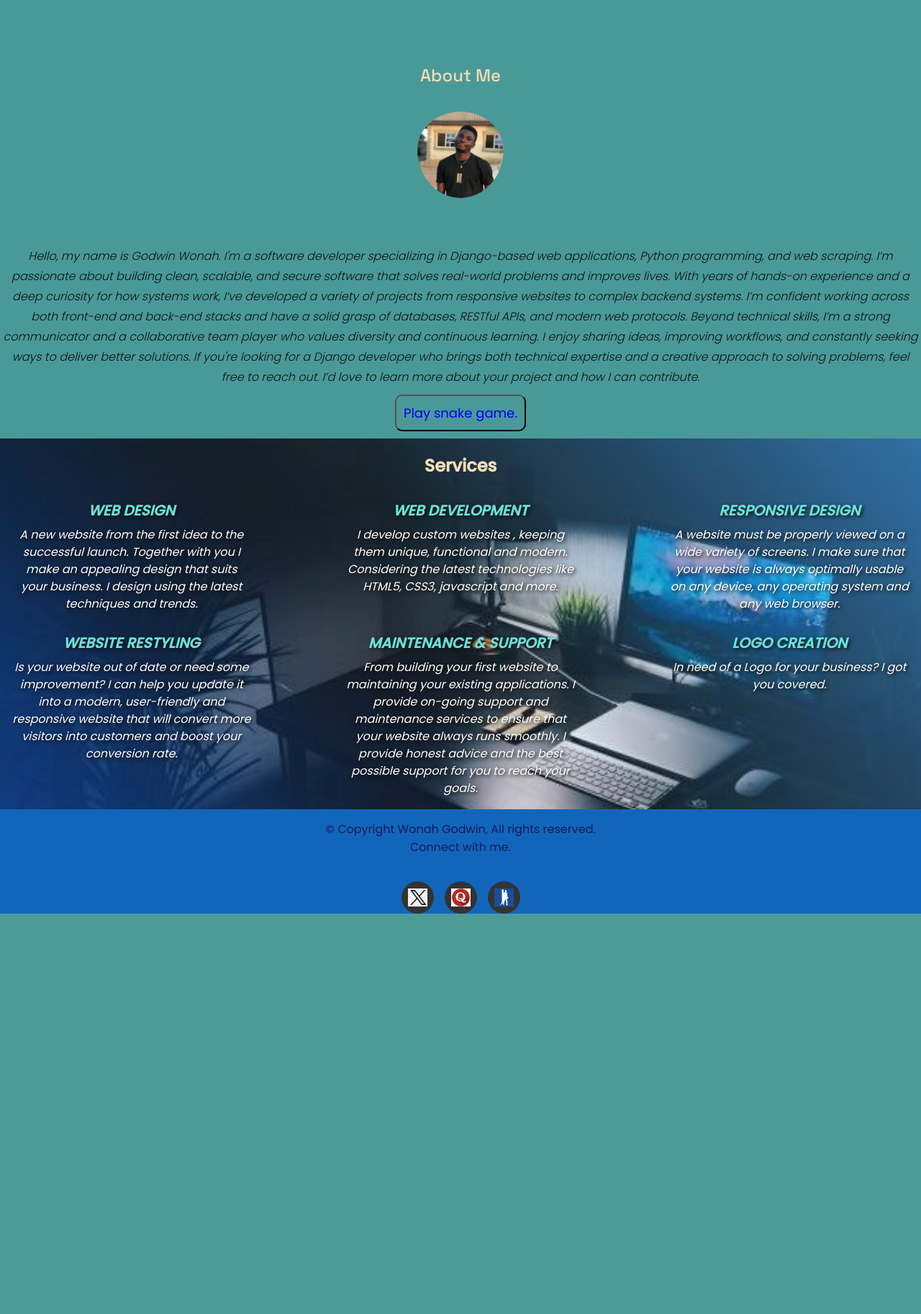
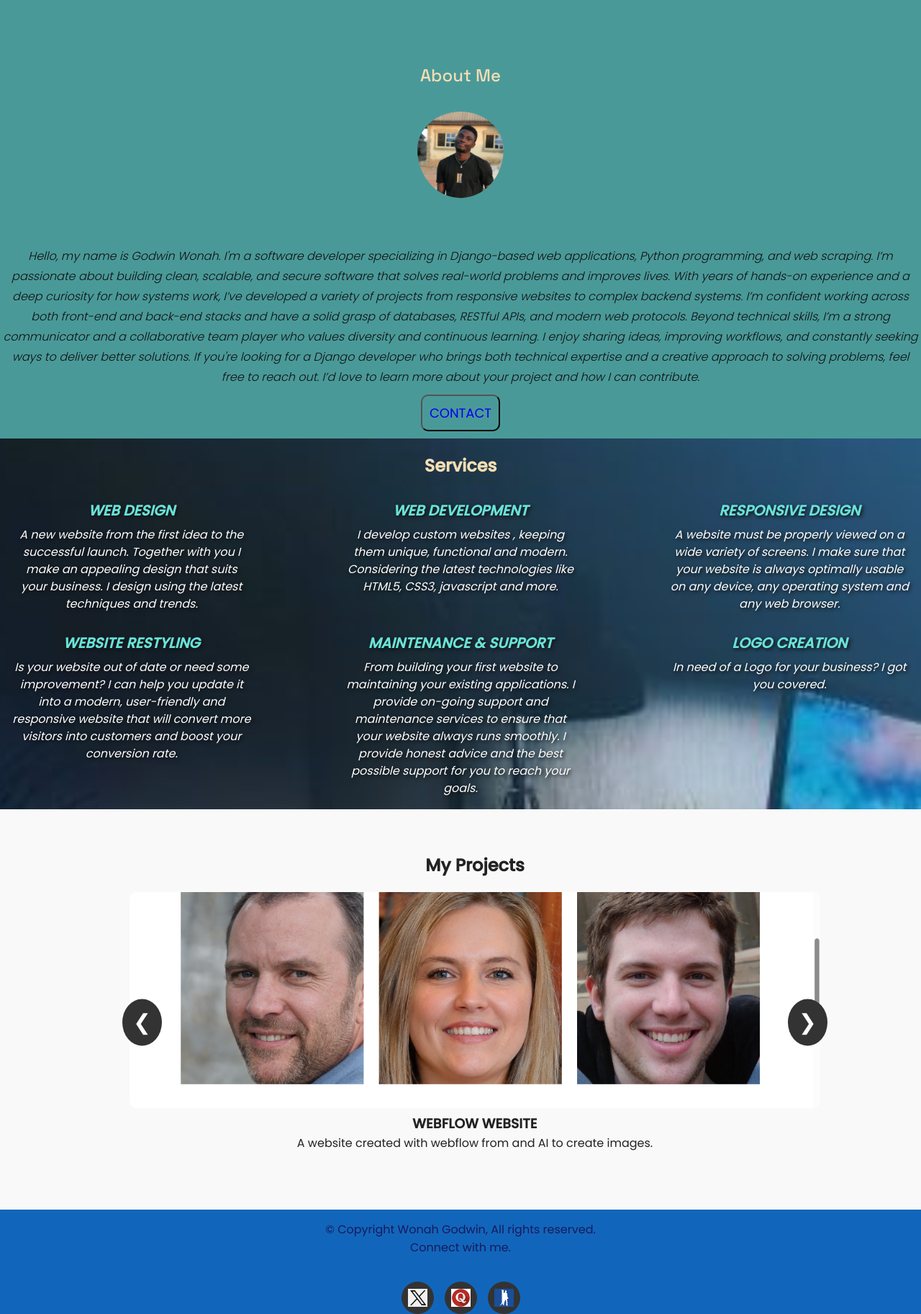
Before and after one commit to WonahDshypoet/wonahh, a Django app: page / in a window 1280 px wide. Shown: the part 801-2626 px from the top of the page at 72% size. Before the commit the page ends 2070 px from the top, so only its background shows below. Run offline with Django 5.2, Linux system fonts and the light colour scheme; grey boxes are pictures that could not be loaded.

Commit message:
added projects page

```diff
--- a/wonahhh/home/static/home/style.css
+++ b/wonahhh/home/static/home/style.css
@@ -196,6 +196,72 @@
     padding: 20px;
     text-align: center;
 }
+
+        /*PROJECTS*/
+.project-carousel-section {
+    text-align: center;
+    padding: 60px 20px;
+    background-color: #f9f9f9;
+}
+
+.carousel-container {
+    position: relative;
+    overflow: hidden;
+    max-width: 1000px;
+    margin: 0 auto;
+ }
+
+.carousel-track {
+    display: flex;
+    transition: transform 0.5s ease-in-out;
+}
+
+.carousel-slide {
+    min-width: 100%;
+    box-sizing: border-box;
+    padding: 20px;
+}
+
+.carousel-slide img {
+    width: 100%;
+    max-height: 300px;
+    object-fit: cover;
+    border-radius: 10px;
+}
+
+.carousel-btn {
+    position: absolute;
+    top: 50%;
+    transform: translateY(-50%);
+    background-color: #333;
+    color: white;
+    border: none;
+    font-size: 30px;
+    padding: 10px 15px;
+    cursor: pointer;
+    z-index: 10;
+    border-radius: 50%;
+}
+
+.carousel-btn.prev {
+    left: 10px;
+}
+
+.carousel-btn.next {
+    right: 10px;
+}
+
+.carousel-link {
+    text-decoration: none;
+    color: inherit;
+    display: block;
+}
+
+.carousel-link:hover h3 {
+    color: #007bff; /* Highlight title on hover */
+}
+
+
          /*FOOTER*/
 .copy-footer {
     background-color: #1166bb;
--- a/wonahhh/home/templates/home/index.html
+++ b/wonahhh/home/templates/home/index.html
@@ -54,7 +54,7 @@
 
             </span>
                     <button id="message">
-                        <a href="snake_game" target="_blank"> Play snake game. </a>
+                        <a href="contact" target="_blank"> CONTACT </a>
                     </button>
             </div></a>
         </section>
@@ -103,6 +103,42 @@
             </div>
 
         </div></a>
+        <section id="projects" class="project-carousel-section">
+            <h2>My Projects</h2>
+            <div class="carousel-container">
+              <button class="carousel-btn prev">&#10094;</button>
+              <div class="carousel-track">
+                <div class="carousel-slide">
+                <a href="https://experdget.webflow.io/" target="_blank" class="carousel-link">
+                  <img src="{% static 'home/experdget.png' %}" alt="experdget team page">
+                  <h3>WEBFLOW WEBSITE</h3>
+                  <p>A website created with webflow from and AI to create images.</p>
+                </a>
+                </div>
+                <div class="carousel-slide">
+                <a href="snake_game" target="_blank" class="carousel-link">
+                  <img src="{% static 'home/project2.jpg' %}" alt="Snake Game">
+                  <h3>SNAKE GAME</h3>
+                  <p>Get up to 100 in this snake game then you are a guru! PC only.</p>
+                </a>
+                </div>
+                <div class="carousel-slide">
+                <a href="https://github.com/WonahDshypoet/Data-Scraping" target="_blank" class="carousel-link">
+                  <img src="{% static 'home/webscraper.png' %}" alt="Project 3">
+                  <h3>DATA SCRAPING</h3>
+                  <p>Data scraping of websites using beautifulsoup and pandas.</p>
+                </div>
+                <div class="carousel-slide">
+                    <a href="guess_game" target="_blank" class="carousel-link">
+                      <img src="{% static 'home/guess_game.png' %}" alt="Guess Game">
+                      <h3>GUESS GAME</h3>
+                      <p>Guess the right number in 5 trials.</p>
+                    </a>
+                </div>
+              </div>
+              <button class="carousel-btn next">&#10095;</button>
+            </div>
+
         </section>
         <footer align="center" class="copy-footer">
             <article>
@@ -114,6 +150,33 @@
                 <a href="https://www.jobberman.com/account/customer/job-seeker"><img src="{% static 'home/jobbermanlogo.png' %}" alt="Jobberman"></a>
             </div>
         </footer>
+        <script>
+            document.addEventListener('DOMContentLoaded', () => {
+              const track = document.querySelector('.carousel-track');
+              const slides = Array.from(track.children);
+              const prevButton = document.querySelector('.carousel-btn.prev');
+              const nextButton = document.querySelector('.carousel-btn.next');
+              let currentSlide = 0;
 
+              function updateSlide(index) {
+                const slideWidth = slides[0].getBoundingClientRect().width;
+                track.style.transform = 'translateX(-' + slideWidth * index + 'px)';
+              }
+
+              nextButton.addEventListener('click', () => {
+                currentSlide = (currentSlide + 1) % slides.length;
+                updateSlide(currentSlide);
+              });
+
+              prevButton.addEventListener('click', () => {
+                currentSlide = (currentSlide - 1 + slides.length) % slides.length;
+                updateSlide(currentSlide);
+              });
+            });
+            setInterval(() => {
+                currentSlide = (currentSlide + 1) % slides.length;
+                updateSlide(currentSlide);
+            }, 5000);
+            </script>
     </body>
 </html>
```
Also changed, not shown: wonahhh/home/static/home/experdget.png (added), wonahhh/home/static/home/guess_game.png (added), wonahhh/home/static/home/webscraper.png (added), wonahhh/home/static/home/wg_logo.png (added).
